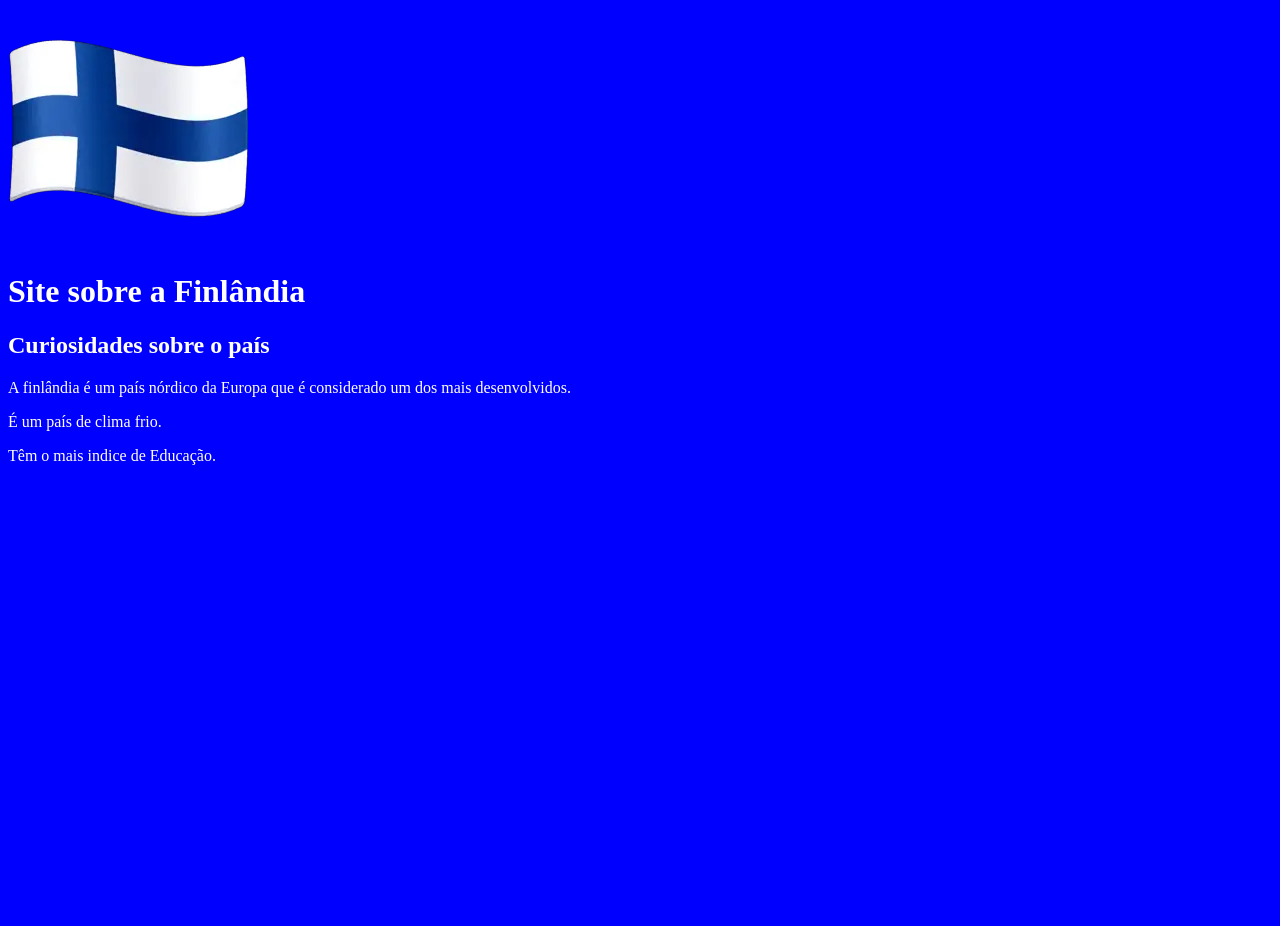
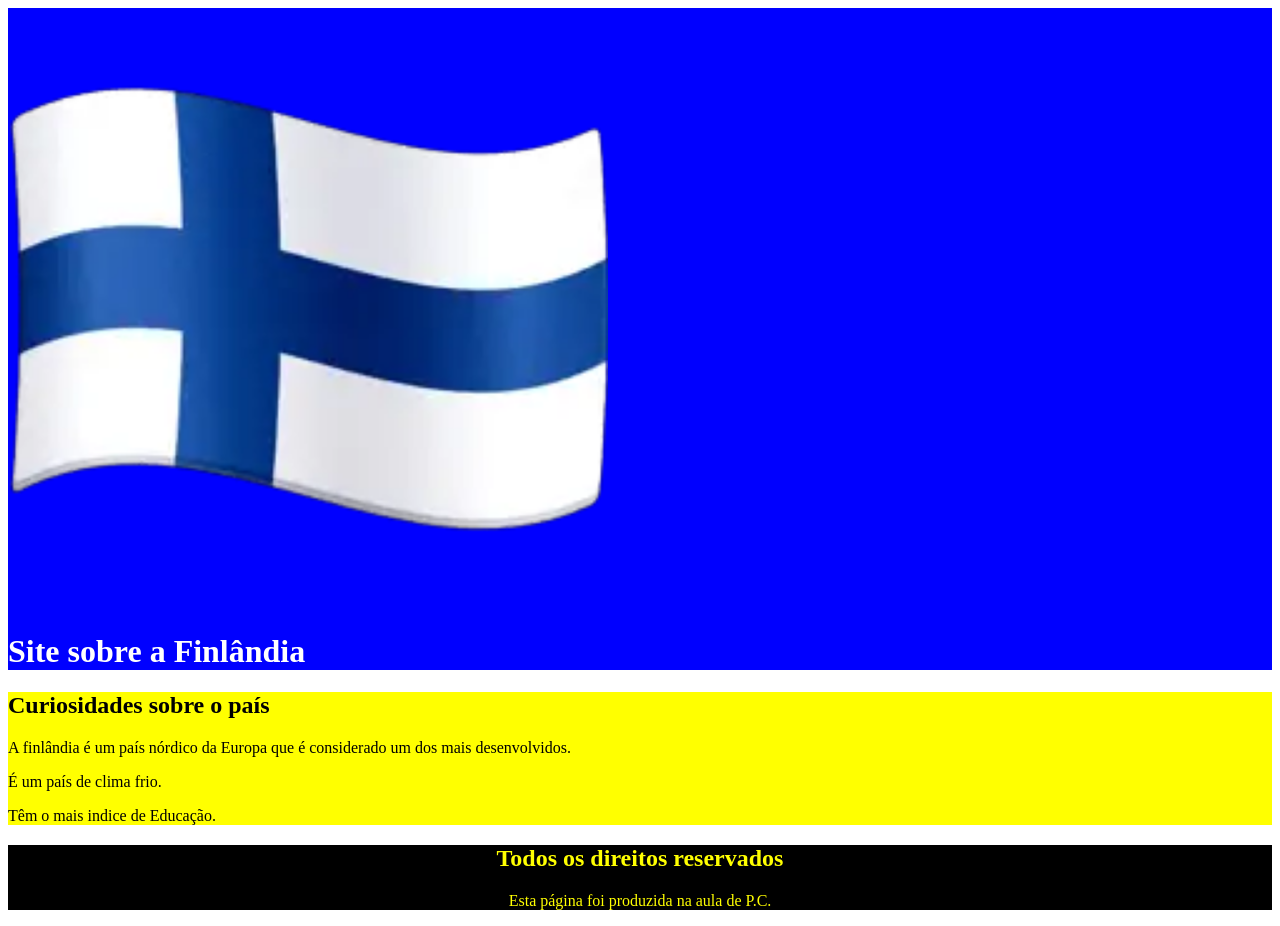
Before and after one commit to romulopena/novoprojeto-1d, a plain HTML site: page index.html in a window 1280 px wide. Before the commit the page ends 800 px from the top, so only its background shows below. Drawn offline with Linux system fonts and the light colour scheme.

Commit message:
finalizei

```diff
--- a/index.html
+++ b/index.html
@@ -6,13 +6,13 @@
         <link rel="stylesheet" href="style.css">
     </head>
 
-    <body class="corpo-conteudo">
-        <header>
-            <img src="imagem.png" alt="Bandeira da Finlandia">
+    <body>
+        <header class="cabecalho">
+            <img id="finlandia" src="imagem.png" alt="Bandeira da Finlandia">
             <h1>Site sobre a Finlândia</h1>
         </header>
 
-        <main>
+        <main class="principal">
             <h2 id="titulo2" >Curiosidades sobre o país</h2>
 
             <p>A finlândia é um país nórdico da Europa que é
@@ -20,12 +20,9 @@
             <p>É um país de clima frio.</p>
             <p>Têm o mais indice de Educação.</p>
         </main>
-
-
-
-
-
+        <footer class="rodape">
+            <h2>Todos os direitos reservados</h2>
+            <p>Esta página foi produzida na aula de P.C.</p>
+        </footer>
     </body>
-
-
 </html>
--- a/style.css
+++ b/style.css
@@ -1,7 +1,16 @@
-.corpo-conteudo{
+.cabecalho{
     background-color: blue;
     color: white;
 }
+.principal{
+    background-color: yellow;
+    color: black;
+}
+.rodape{
+    background-color: black;
+    color: yellow;
+    text-align: center;
+}
 #finlandia{
-    width: 400px;
+    width: 600px;
 }
```
